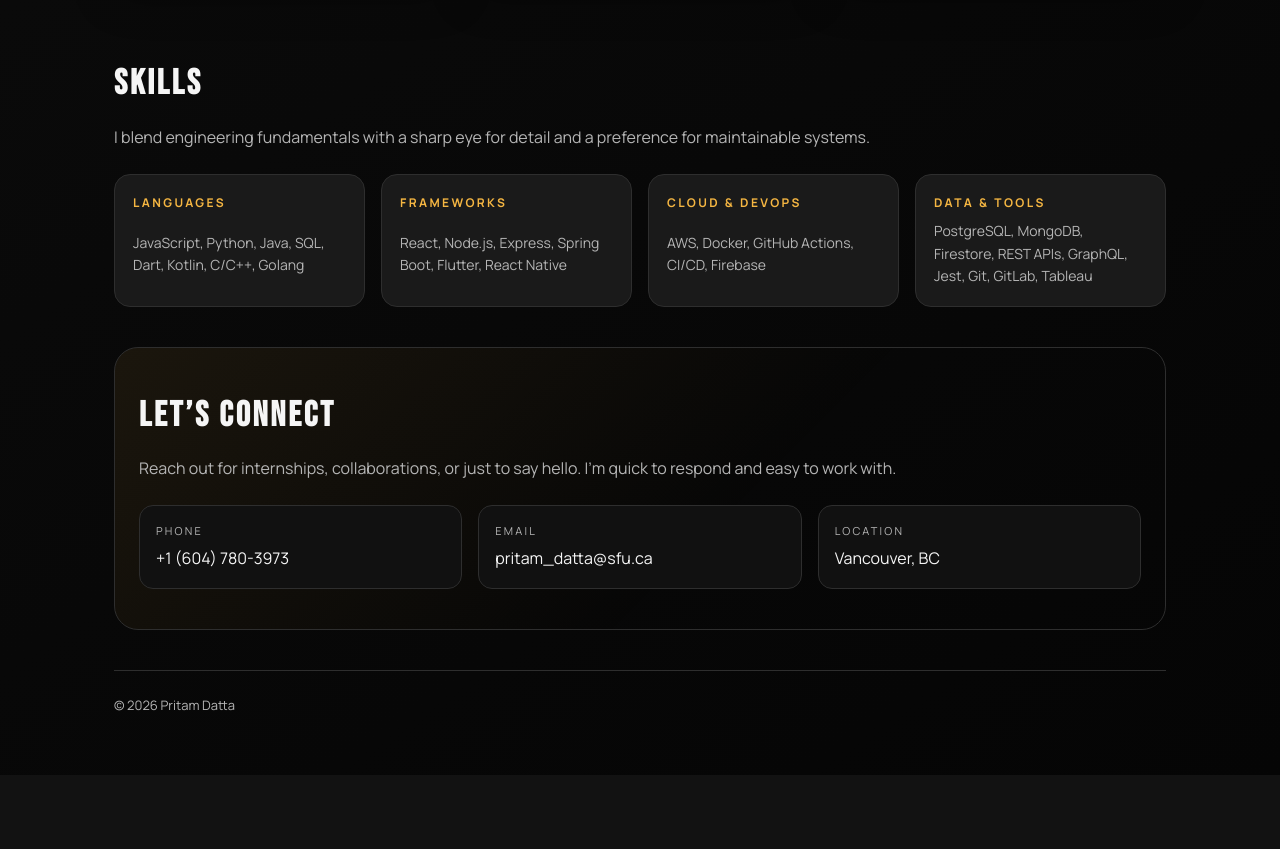
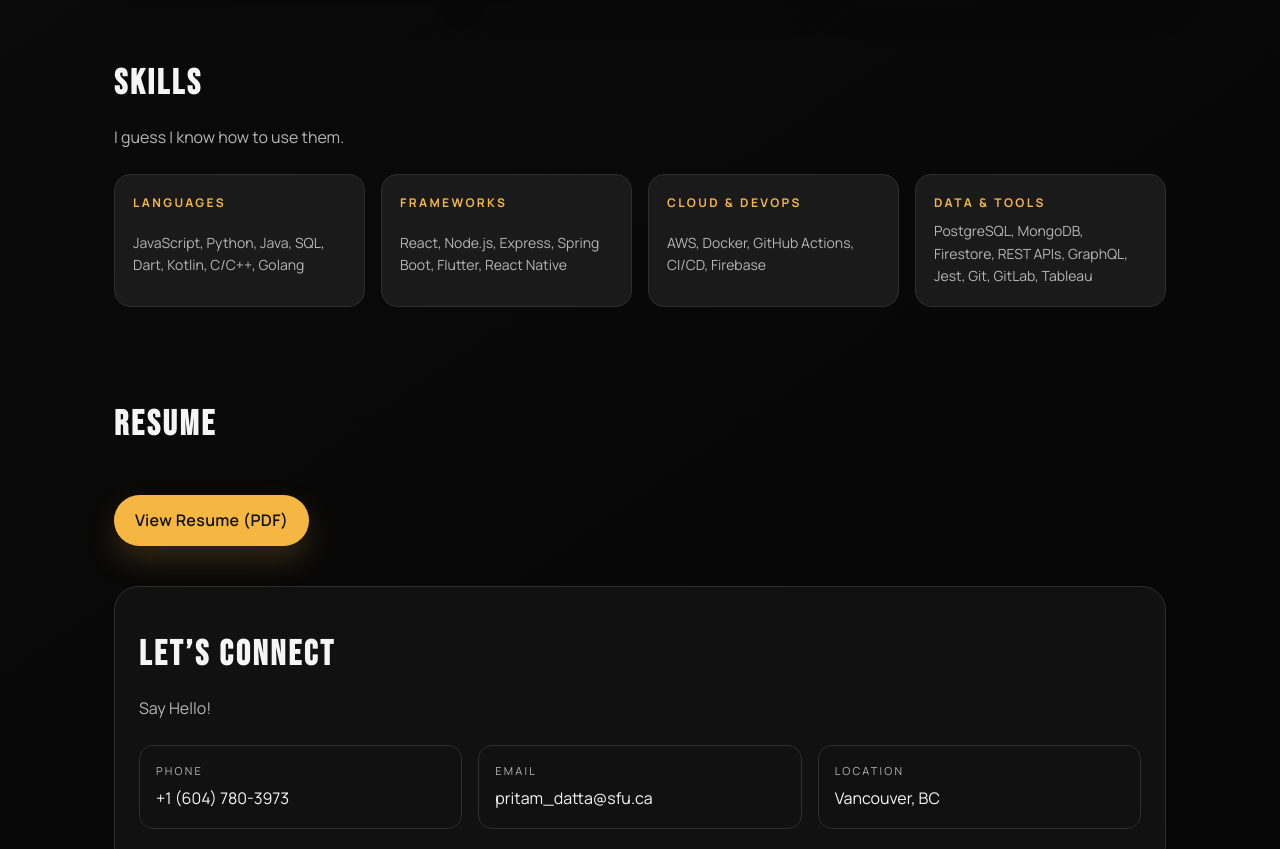
Before and after one commit to pritam2003/portfolio_new, a plain HTML site: page index.html in a window 1280 px wide. Shown: the part 1360-2209 px from the top of the page. Before the commit the page ends 2135 px from the top, so only its background shows below. Drawn offline with Linux system fonts and the light colour scheme.

Commit message:
Add resume section

```diff
--- a/index.html
+++ b/index.html
@@ -39,6 +39,7 @@
         <a href="#about">About</a>
         <a href="#work">Work</a>
         <a href="#skills">Skills</a>
+        <a href="#resume">Resume</a>
         <a href="#contact">Contact</a>
       </nav>
 
@@ -121,9 +122,7 @@
         <div class="section-header reveal" style="--delay: 0.1s">
           <h2>Selected Work</h2>
           <p>
-            A few projects that reflect how I think: clean systems, careful UI,
-            and purposeful details.
-          </p>
+            A few projects that I did for fun + university as well.
         </div>
 
         <div class="cards">
@@ -181,8 +180,7 @@
         <div class="section-header reveal" style="--delay: 0.1s">
           <h2>Skills</h2>
           <p>
-            I blend engineering fundamentals with a sharp eye for detail and
-            a preference for maintainable systems.
+            I guess I know how to use them.
           </p>
         </div>
 
@@ -206,12 +204,22 @@
         </div>
       </section>
 
+      <section class="section resume" id="resume">
+        <div class="section-header reveal" style="--delay: 0.1s">
+          <h2>Resume</h2>
+
+        </div>
+        <a class="btn btn-primary resume-btn" href="assets/Intern_Resume_PritamDatta.pdf" target="_blank"
+          rel="noreferrer">
+          View Resume (PDF)
+        </a>
+      </section>
+
       <section class="section contact" id="contact">
         <div class="section-header reveal" style="--delay: 0.1s">
           <h2>Let’s Connect</h2>
           <p>
-            Reach out for internships, collaborations, or just to say hello.
-            I’m quick to respond and easy to work with.
+            Say Hello!
           </p>
         </div>
 
--- a/styles.css
+++ b/styles.css
@@ -523,10 +523,21 @@ a {
 }
 
 .contact {
-  background: linear-gradient(135deg, rgba(245, 182, 66, 0.08), transparent 60%);
+  background: var(--surface);
   border-radius: 24px;
   padding: 40px 24px;
   border: 1px solid var(--line);
+}
+
+.resume {
+  display: grid;
+  gap: 18px;
+  margin-top: 10px;
+}
+
+.resume-btn {
+  width: fit-content;
+  box-shadow: 0 14px 30px rgba(245, 182, 66, 0.18);
 }
 
 .contact-grid {
@@ -642,6 +653,11 @@ a {
     align-items: stretch;
   }
 
+  .resume-btn {
+    width: 100%;
+    text-align: center;
+  }
+
   .corner {
     opacity: 0.75;
   }
```
Also changed, not shown: 1 other file.
